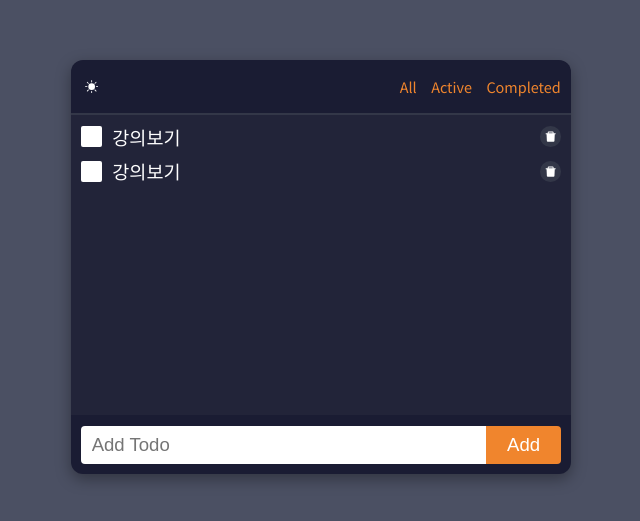
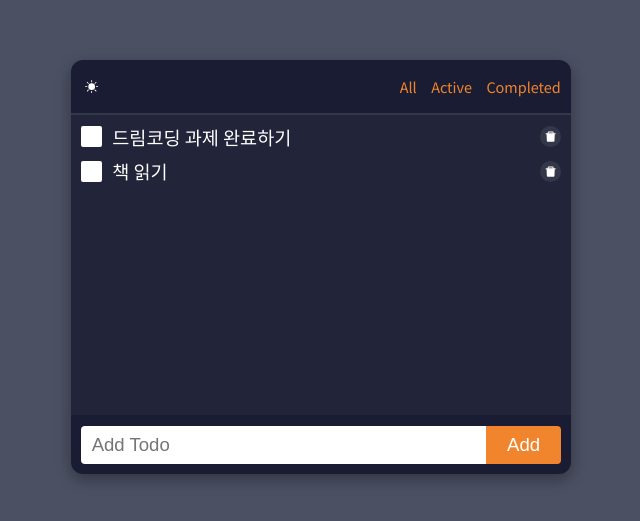
Before and after one commit to kyh196201/react-todo, a React (Create React App) app: page / in a window 1280 px wide. Shown: the part 133-654 px from the top of the page, without its empty margins (319-959 px from the left). Built offline with nearby package versions, Linux system fonts and the light colour scheme.

Commit message:
할 일이 있을 경우 할일을 보여주기

```diff
--- a/src/App.jsx
+++ b/src/App.jsx
@@ -1,15 +1,32 @@
+/* eslint-disable no-unused-vars */
+import { useState } from 'react';
 import './App.css';
 import Header from './components/header';
 import TodoForm from './components/todo-form';
 import TodoList from './components/todo-list';
 
+const initialTodos = [
+  {
+    id: 1,
+    text: '드림코딩 과제 완료하기',
+    completed: false,
+  },
+  {
+    id: 2,
+    text: '책 읽기',
+    completed: false,
+  },
+];
+
 function App() {
+  const [todoList, setTodoList] = useState(initialTodos);
+
   return (
     <div className="app">
       <div className="container">
         <Header />
 
-        <TodoList />
+        <TodoList todoList={todoList} />
 
         <TodoForm />
       </div>
--- a/src/components/todo-item.jsx
+++ b/src/components/todo-item.jsx
@@ -1,15 +1,16 @@
 import { AiFillDelete } from 'react-icons/ai';
 import styles from '../styles/todo-item.module.css';
 
-export default function TodoItem() {
+export default function TodoItem({ todo }) {
   return (
     <li className={styles['todo-item']}>
+      {/* TODO: checkbox 컴포넌트로 분리하기 */}
       <label className={styles['todo-item__checkbox']}>
-        <input type="checkbox" />
+        <input type="checkbox" checked={todo.completed} />
         <span>할 일 완료하기</span>
       </label>
 
-      <p className={styles['todo-item__text']}>강의보기</p>
+      <p className={styles['todo-item__text']}>{todo.text}</p>
 
       <button type="button" className={`btn ${styles['todo-item__delete']}`}>
         <AiFillDelete />
--- a/src/components/todo-list.jsx
+++ b/src/components/todo-list.jsx
@@ -3,13 +3,20 @@ import styles from '../styles/todo-list.module.css';
 
 import TodoItem from './todo-item';
 
-export default function TodoList() {
+export default function TodoList({ todoList = [] }) {
+  const isEmpty = todoList.length === 0;
+
   return (
     <div className={styles.wrapper}>
-      <ul>
-        <TodoItem />
-        <TodoItem />
-      </ul>
+      {isEmpty ? (
+        <p className={styles.empty}>할 일을 추가해주세요 😃</p>
+      ) : (
+        <ul>
+          {todoList.map(todo => (
+            <TodoItem key={todo.id} todo={todo} />
+          ))}
+        </ul>
+      )}
     </div>
   );
 }
--- a/src/styles/todo-list.module.css
+++ b/src/styles/todo-list.module.css
@@ -3,3 +3,11 @@
   min-height: 300px;
   background-color: var(--main-light);
 }
+
+.empty {
+  margin-top: 120px;
+  text-align: center;
+  font-weight: 600;
+  font-size: 2.4rem;
+  color: var(--white);
+}
```
